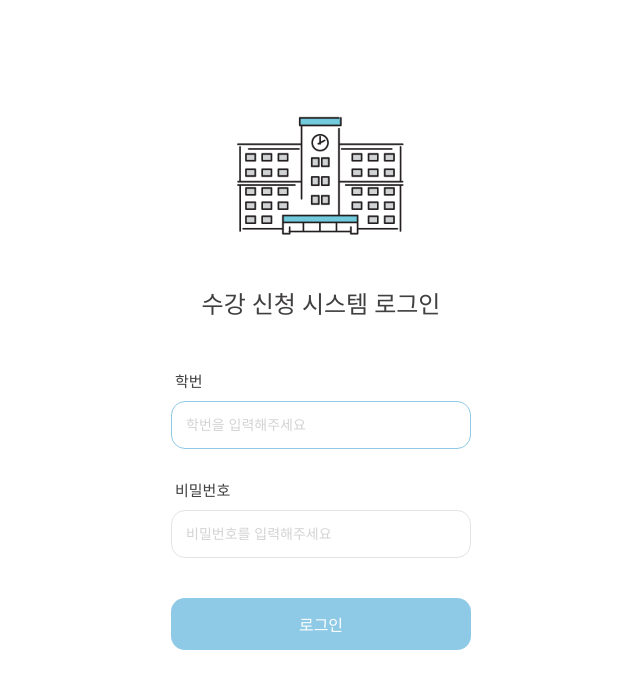
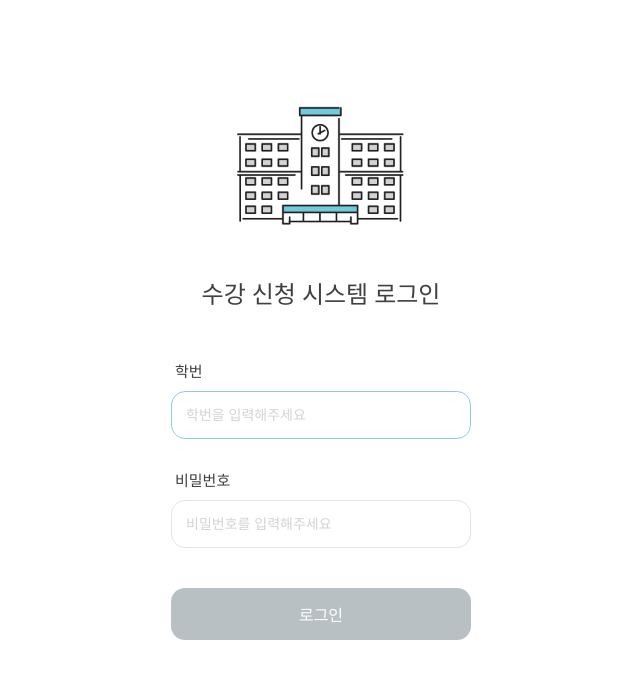
Before and after one commit to mujik-tigers/course-registration-system-front, a Vue app: page / in a window 1280 px wide. Shown: the top 688 px of the page, without its empty margins (319-959 px from the left). Built offline with nearby package versions, Linux system fonts and the light colour scheme.

Commit message:
개발 서버 기준 로그인 연동 완료

```diff
--- a/package.json
+++ b/package.json
@@ -9,11 +9,13 @@
   },
   "dependencies": {
     "@popperjs/core": "^2.11.8",
+    "axios": "^1.6.5",
     "bootstrap": "^5.3.2",
     "bootstrap-icons": "^1.11.3",
     "bootstrap-vue": "^2.23.1",
     "core-js": "^3.8.3",
     "vue": "^3.4.7",
+    "vue-cookies": "^1.8.3",
     "vue-router": "^4.2.5"
   },
   "devDependencies": {
--- a/src/views/Login.vue
+++ b/src/views/Login.vue
@@ -2,13 +2,14 @@
   <div id="login">
     <img :src="require('../assets/school.png')" id="logo"/>
     <h2 class="loginTitle">수강 신청 시스템 로그인</h2>
-    <div class="loginForm">
+    <form class="loginForm">
       <label for="studentNumber">학번</label>
       <input
         style="margin-bottom: 20px"
         type="text"
         id="studentNumber"
         placeholder="학번을 입력해주세요"
+        v-model="loginForm.studentId"
         required
         autofocus/>
       <label for="password">비밀번호</label>
@@ -16,15 +17,61 @@
         type="password"
         id="password"
         placeholder="비밀번호를 입력해주세요"
+        v-model="loginForm.password"
         required/>
-    </div>
-    <button class="loginButton">로그인</button>
+    <button class="loginButton" @click="login" :disabled='isNotFilled'>로그인</button>
+    <span class="loginFailMessage" v-if='isNotAllowed'>로그인 정보가 유효하지 않습니다</span>
+    </form>
   </div>
 </template>
 
 <script>
+import axios from 'axios';
+axios.defaults.withCredentials = true;
+
 export default {
   name: "WebLogin",
+  data() {
+    return {
+      loginUrl: 'http://localhost:8080/login',
+      loginForm: {
+        studentId: "",
+        password: "",
+      },
+      isNotFilled: true,
+      isNotAllowed: false,
+    }
+  },
+  watch: {
+    loginForm: {
+      deep: true,
+      handler () {
+        if (!this.loginForm.studentId || !this.loginForm.password) {
+          this.isNotFilled = true;
+        } else {
+          this.isNotFilled = false;
+        }
+      }
+    }
+  },
+  methods: {
+    login(event) {
+      event.preventDefault();
+
+      axios.post(this.loginUrl, this.loginForm)
+      .then(res => {
+        if (res.data.code == 201) {
+          window.location = "/notice";
+        }
+      })
+      .catch(error => {
+        console.log(error.response.data);
+        if (error.response.data.code == 400 || error.response.data.code == 401) {
+          this.isNotAllowed = true;
+        }
+      })
+    },
+  }
 };
 </script>
 
@@ -49,6 +96,7 @@ export default {
 
 .loginForm {
   display: flex;
+  position: relative;
   flex-direction: column;
   padding: 20px 0px;
 }
@@ -81,7 +129,7 @@ export default {
   align-self: center;
   width: 100%;
   padding: 14px;
-  margin-top: 20px;
+  margin-top: 40px;
   border: none;
   border-radius: 14px;
   background: #8ecae6;
@@ -95,4 +143,19 @@ export default {
   cursor: pointer;
   background-color: #70b5d5;
 }
+
+.loginButton:disabled {
+  cursor: not-allowed;
+  background-color: #b8c0c4;
+}
+
+.loginFailMessage {
+  padding-top: 20px;
+  position: absolute;
+  left: 65px;
+  top: 310px;
+  color:rgb(72, 127, 153);
+  font-size: 13px;
+  text-align: center;
+}
 </style>
```
Also changed, not shown: 1 other file (tests, documents, lock files or other folders).
